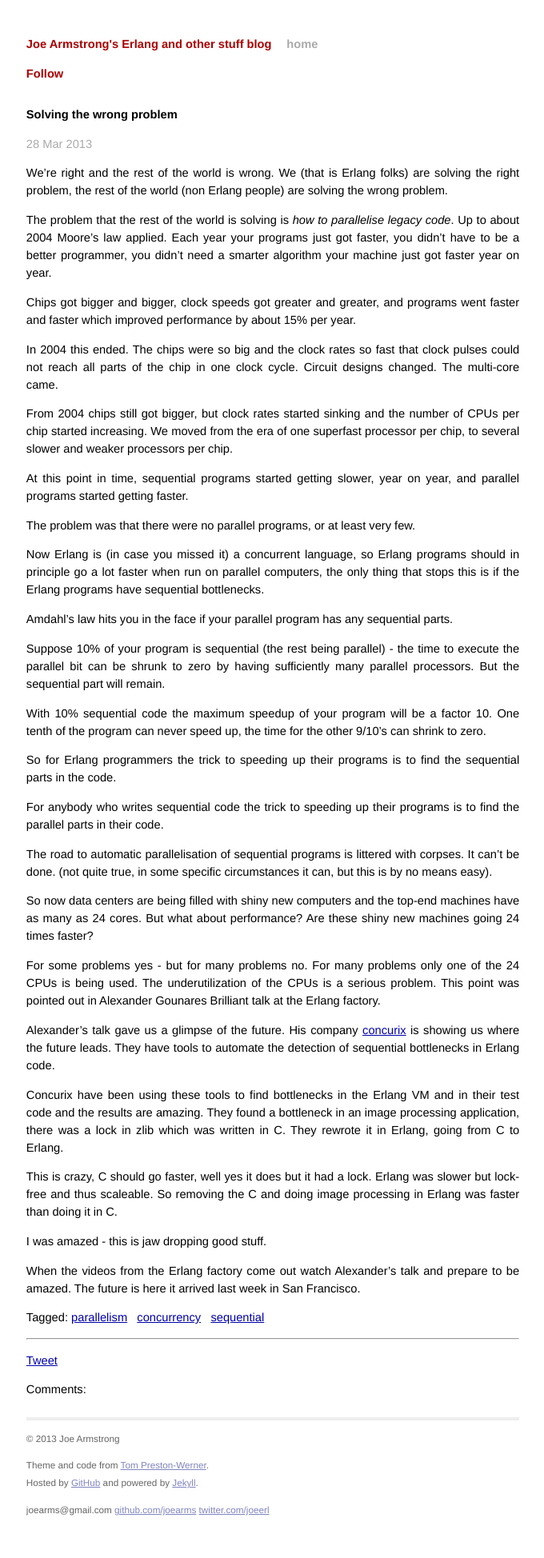
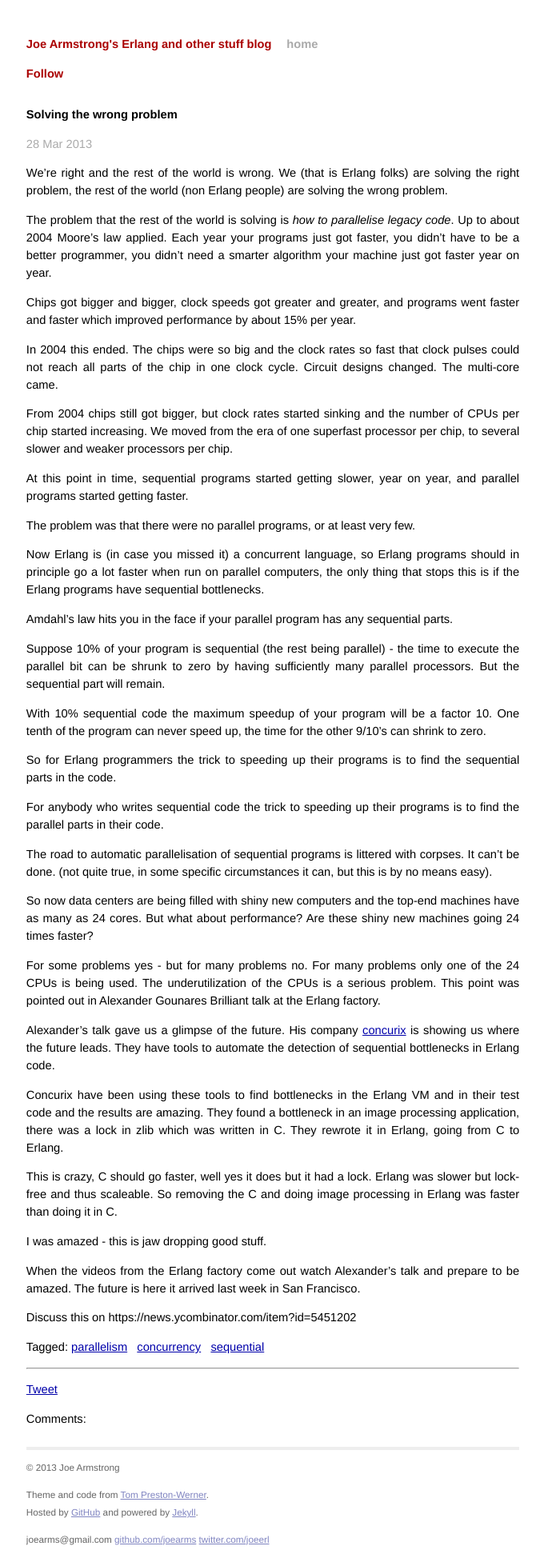
Before and after one commit to joearms/old.blog, a Jekyll site: the page built from _posts/2013-03-28-solving-the-wrong-problem.md, in a window 1280 px wide. Shown: the whole page at 80% size, without its empty margins (299-979 px from the left). Built offline with Jekyll 4.4.1, drawn with Linux system fonts in a browser that asks for light colours; Markdown is read by kramdown in place of the engine named in the settings; comment, search, counter and statistics services are not loaded; before the commit the page ends 1911 px from its top, so only the background shows below that.

Commit message:
added link

```diff
--- a/_posts/2013-03-28-solving-the-wrong-problem.md
+++ b/_posts/2013-03-28-solving-the-wrong-problem.md
@@ -90,3 +90,5 @@ I was amazed - this is jaw dropping good stuff.
 When the videos from the Erlang factory come out watch Alexander's
 talk and prepare to be amazed. The future is here it arrived last week
 in San Francisco.
+
+Discuss this on https://news.ycombinator.com/item?id=5451202
```
